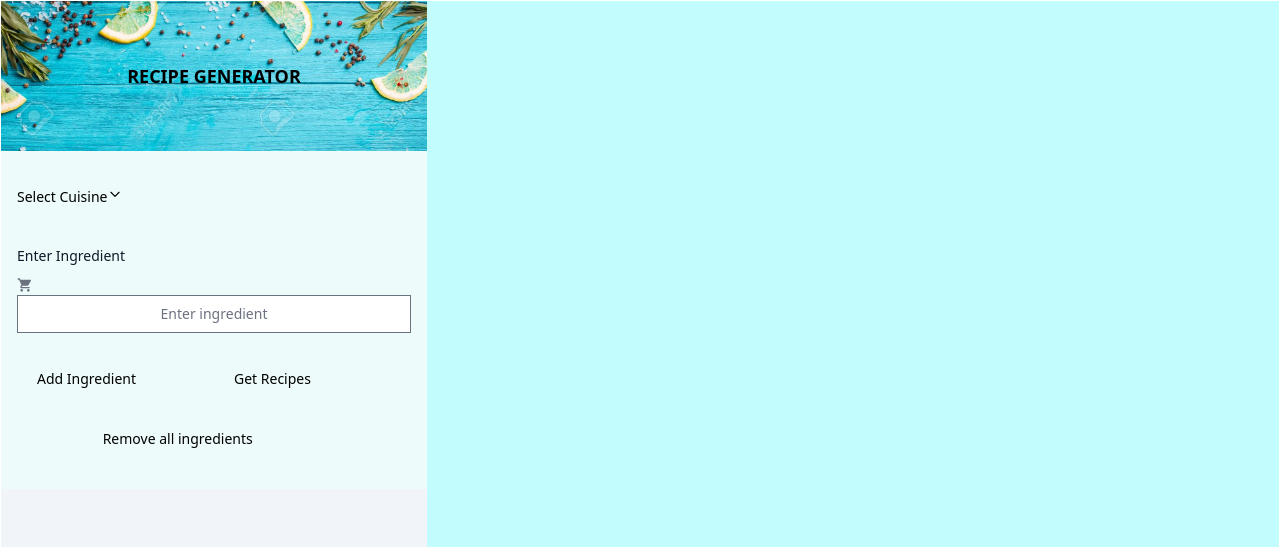
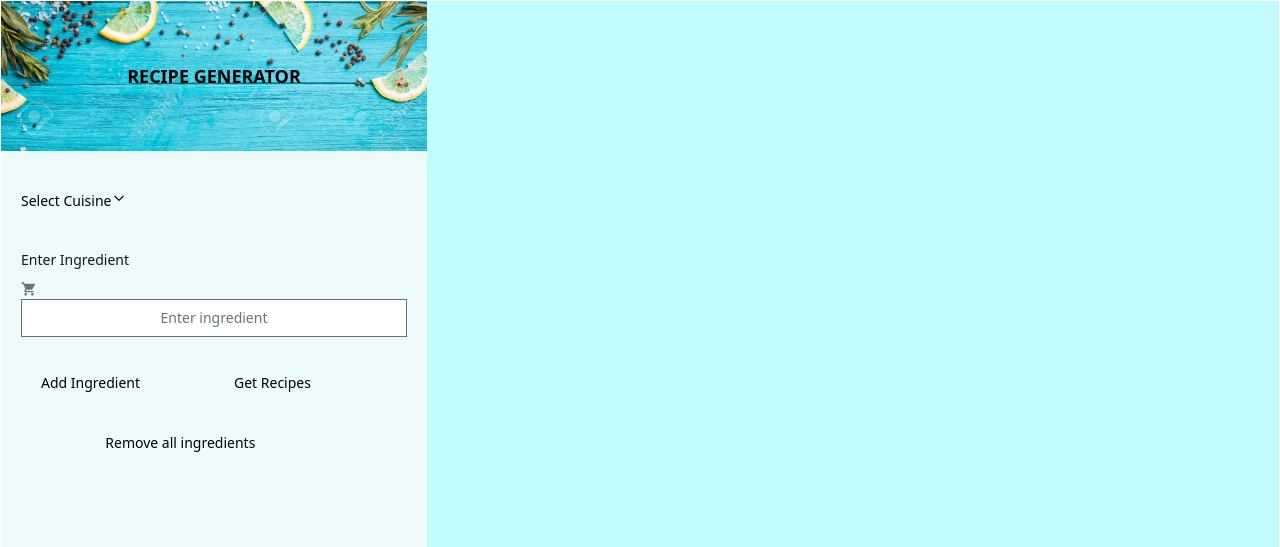
Before and after one commit to Greenleaf20/recipe-generator, a React (Create React App) app: page / in a window 1280 px wide. Shown: the top 547 px of the page. Built offline with nearby package versions, Linux system fonts and the light colour scheme.

Commit message:
Fix color issue on input form

```diff
--- a/src/App.css
+++ b/src/App.css
@@ -17,3 +17,7 @@
 .recipe-output-col {
   background-color: #c3fcfc!important;
 }
+
+.recipe-input-col {
+  background-color:#eefbfb;
+}
--- a/src/App.js
+++ b/src/App.js
@@ -14,7 +14,7 @@ function App() {
   return (
     <div className="App">
       <div className="grid grid-cols-12">
-        <div className="col-span-4 bg-slate-100  p-4 recipe-cols">
+        <div className="col-span-4 bg-slate-100  p-4 recipe-cols recipe-input-col">
           <div className='Heading' style={{ backgroundImage: `url(${bg2})`, backgroundSize: 'cover', backgroundPosition: 'center', minHeight: '150px', display: 'flex', alignItems: 'center', justifyContent: 'center', position: 'relative' }}>
             <h1 className='heading' style={{ zIndex: 1 }}>RECIPE GENERATOR</h1>
           </div>
--- a/src/components/InputForm/InputForm.css
+++ b/src/components/InputForm/InputForm.css
@@ -3,8 +3,7 @@
 }
 
 .ingredient-container {
-    padding: 16px;
-    background-color:#eefbfb;
+    padding: 20px;
 }
 
 .ingredient-input input{
```
